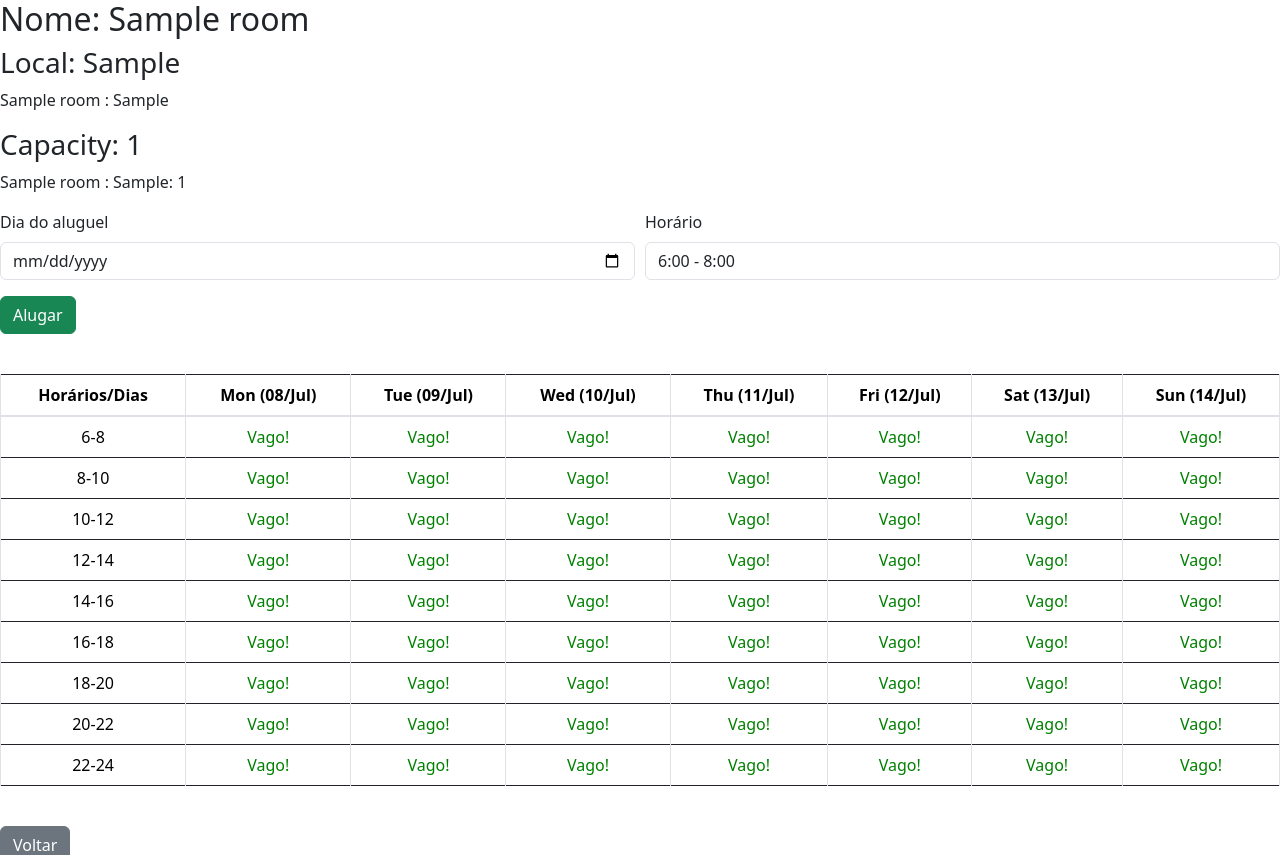
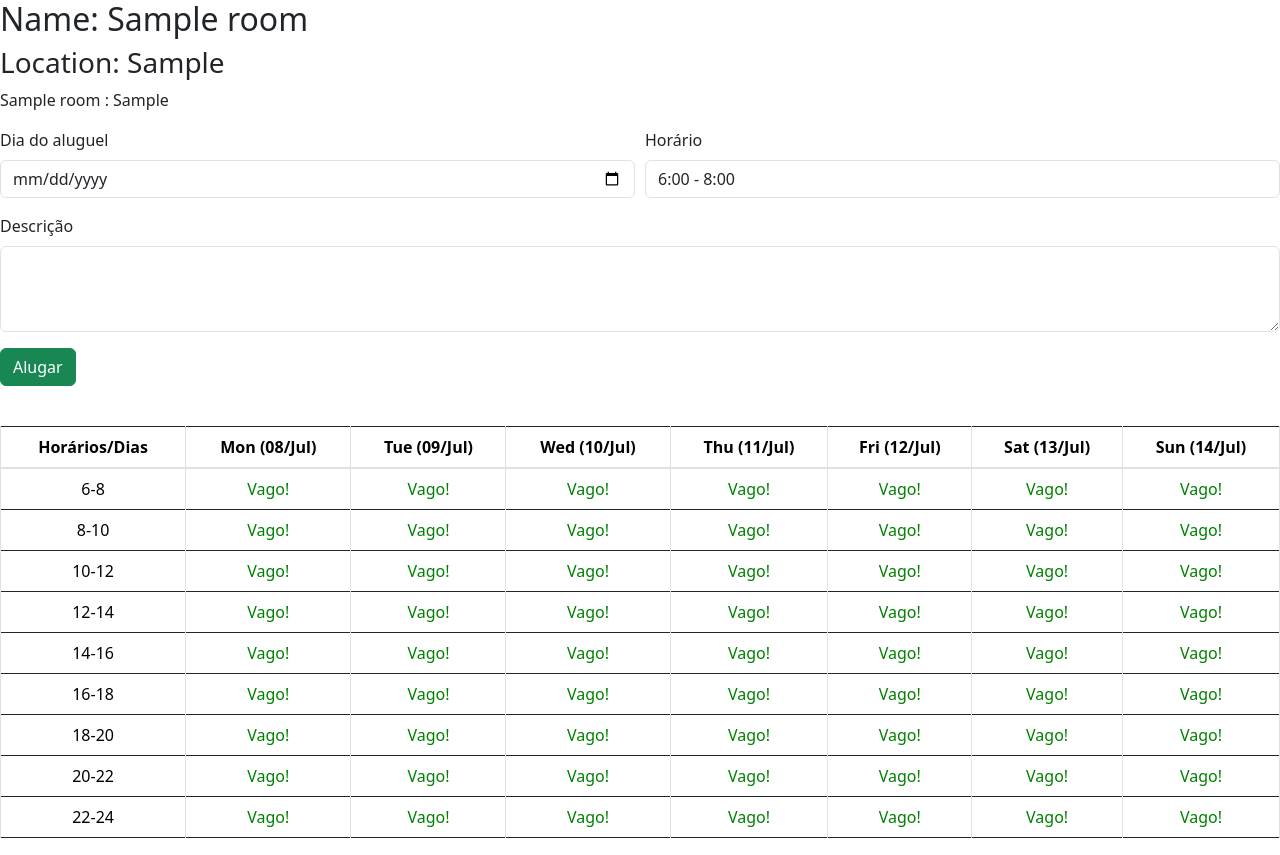
Before and after one commit to EngSwCIC/Reserva-de-Salas, a Rails app: page /appointments/1 in a window 1280 px wide. Shown: the top 855 px of the page. Run offline with Rails 7, Linux system fonts and the light colour scheme; tables that the repository leaves empty hold one stand-in row (values such as "Sample post"); style sheets or scripts are compiled from the project's sources; some libraries are stand-ins or nearby versions.

Commit message:
reimplementada issue76 por problemas com merge

```diff
--- a/app/views/appointments/show.html.erb
+++ b/app/views/appointments/show.html.erb
@@ -1,9 +1,6 @@
-
-<h2>Nome: <%=@room.name %></h2>
-<h3>Local: <%=@room.location %></h3>
+<h2>Name: <%=@room.name %></h2>
+<h3>Location: <%=@room.location %></h3>
 <p><%= @room.name%> : <%= @room.location%></p>
-<h3>Capacity: <%=@room.students %></h3>
-<p><%= @room.name%> : <%= @room.location%>: <%= @room.students%></p>
 
 <%= form_with url: appointments_path(@room), :html => {class: "form-horizontal", role: "form"} do |form| %>
   <div class="form-row">
@@ -17,7 +14,13 @@
                                                        ['12:00 - 14:00', "12:00"], ['14:00 - 16:00', "14:00"], ['16:00 - 18:00', "16:00"], ['18:00 - 20:00', "18:00"], ['20:00 - 22:00', "20:00"],
                                                        ['22:00 - 24:00', "22:00"]]),
                       {}, class: "form-control" %>
+    </div >
+
+    <div class="form-group col-md-12">
+        <label> Descrição </label>
+        <%= form.text_area :description, rows: 3, class:"form-control" %>
     </div>
+
     <div class="form-group col-md-6">
       <%= form.submit "Alugar", class: 'btn btn-success' %>
     </div>
--- a/features/step_definitions/appointments/reservar_uma_sala_steps.rb
+++ b/features/step_definitions/appointments/reservar_uma_sala_steps.rb
@@ -14,7 +14,7 @@ Quando("selecionar o seguinte horário de {string} da manhã") do |string|
   select string, from: "start_time"
 end
 
-Quando("preencher o campo descrição com {string}") do | string |
+Quando("preencher o campo descrição com {string}") do |string|
   fill_in 'description', with: string
 end
 
```
Also changed, not shown: 1 other file.
